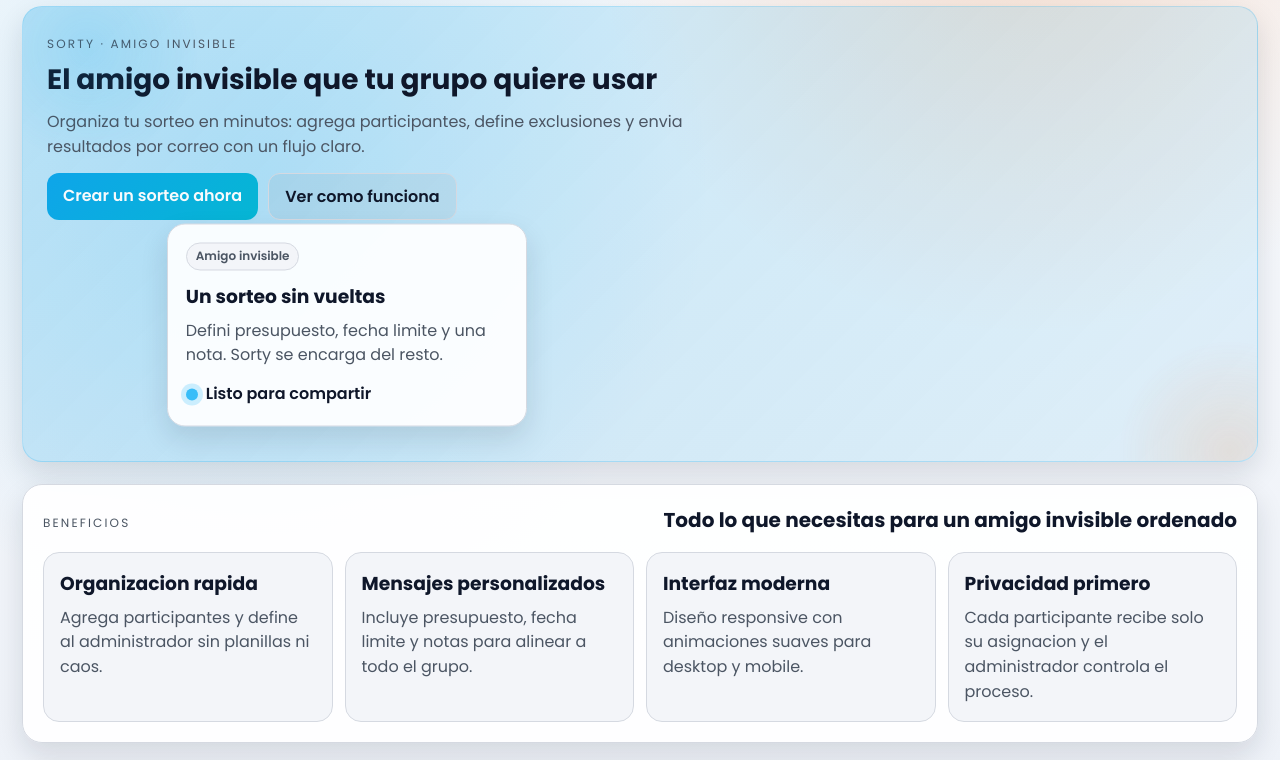
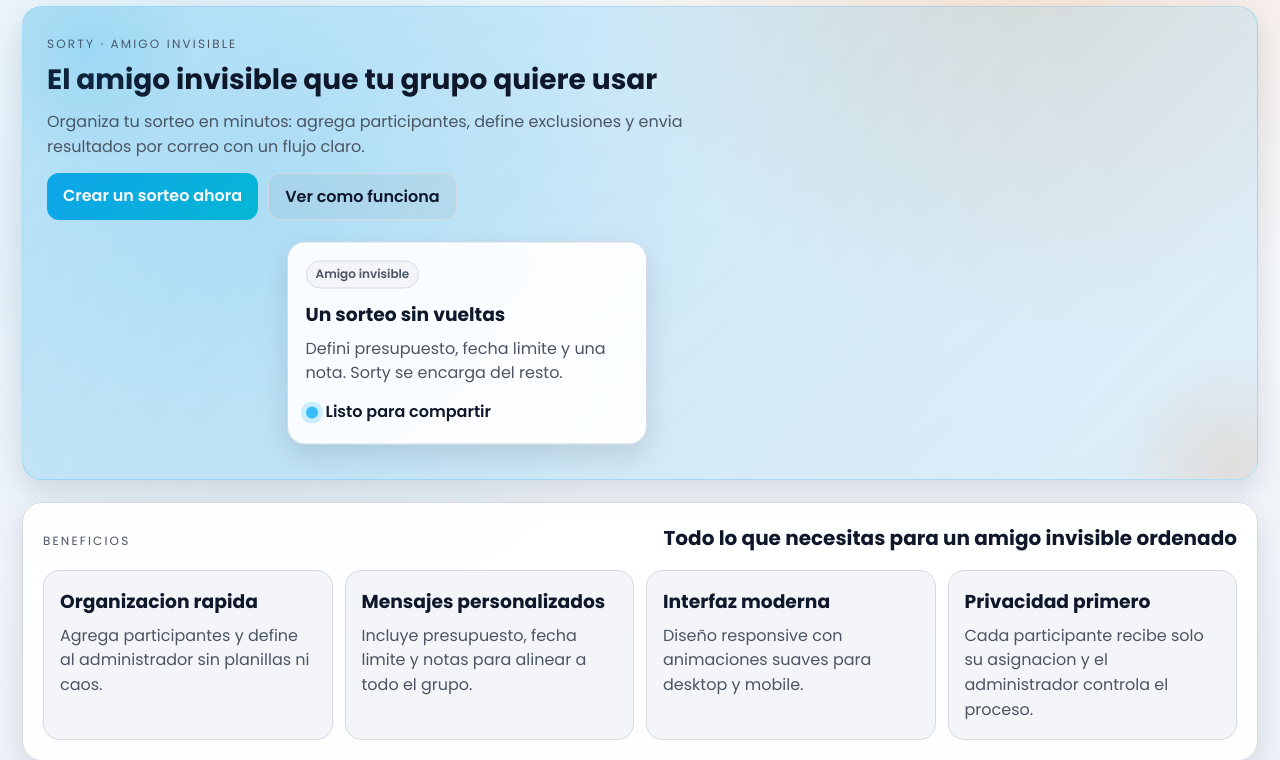
Before and after one commit to joaquingonzalezzanotti/Sorty, a Flask app: page / in a window 1280 px wide. Shown: the part 99-859 px from the top of the page. Run offline with Flask 3, Linux system fonts and the light colour scheme; parts of the project's set-up code (start-up, migrations or seed data) failed here and were passed over; some libraries are stand-ins or nearby versions.

Commit message:
fix: alinear card del hero en landing

```diff
--- a/static/style.css
+++ b/static/style.css
@@ -1670,9 +1670,9 @@ th {
 
 .landing-grid {
   display: grid;
-  grid-template-columns: 1.3fr minmax(280px, 380px);
-  gap: 22px;
-  align-items: center;
+  grid-template-columns: minmax(0, 1fr) minmax(300px, 380px);
+  gap: clamp(18px, 2.5vw, 32px);
+  align-items: start;
 }
 
 .landing-actions {
@@ -1684,7 +1684,9 @@ th {
 
 .landing-preview {
   display: flex;
-  justify-content: center;
+  justify-content: flex-end;
+  align-self: start;
+  margin-top: 18px;
 }
 
 .preview-card {
@@ -1884,9 +1886,14 @@ th {
   }
 }
 
-@media (max-width: 1024px) {
+@media (max-width: 980px) {
   .landing-grid {
     grid-template-columns: 1fr;
+  }
+
+  .landing-preview {
+    justify-content: center;
+    margin-top: 0;
   }
 
   .landing-cards {
```
